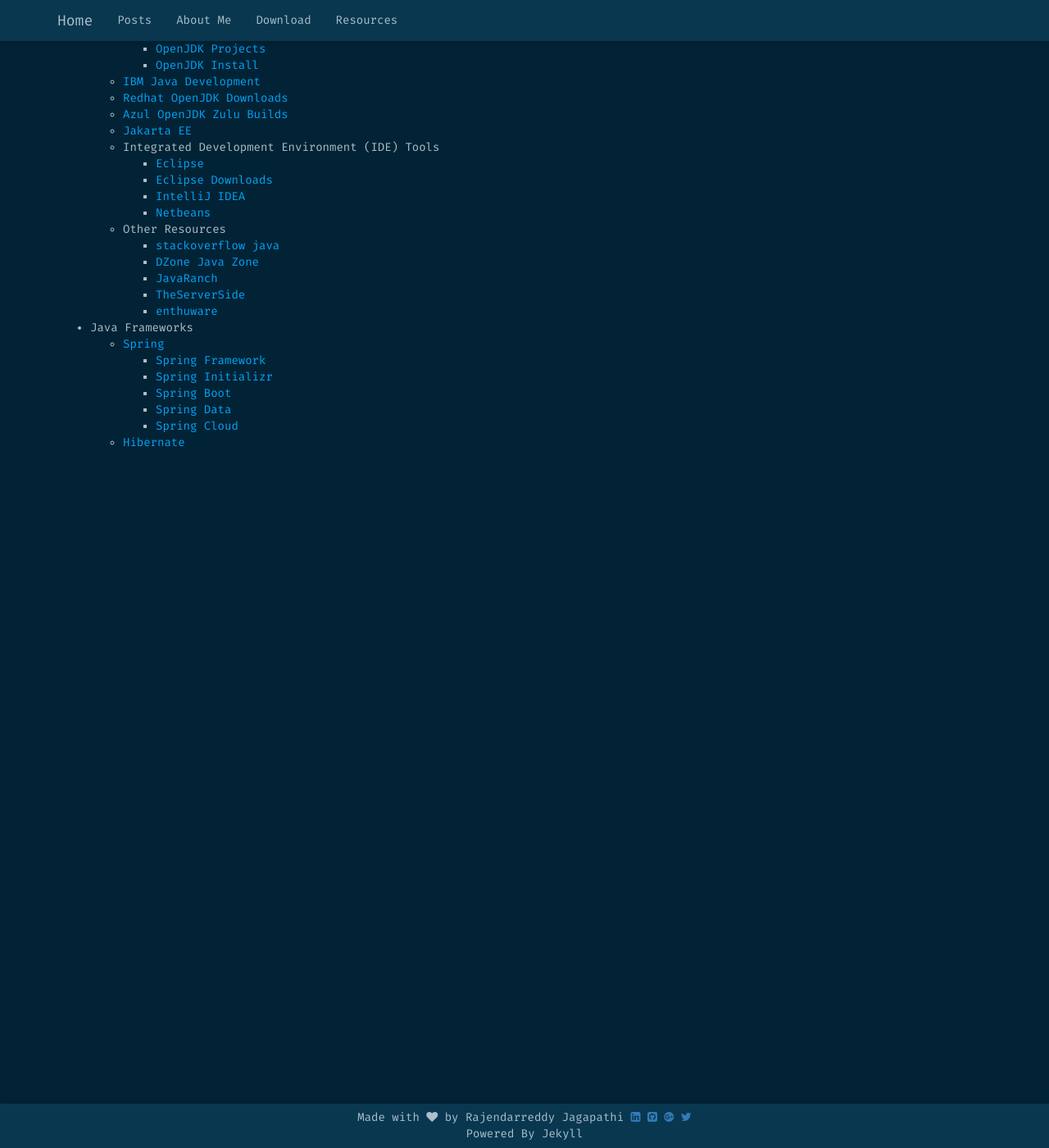
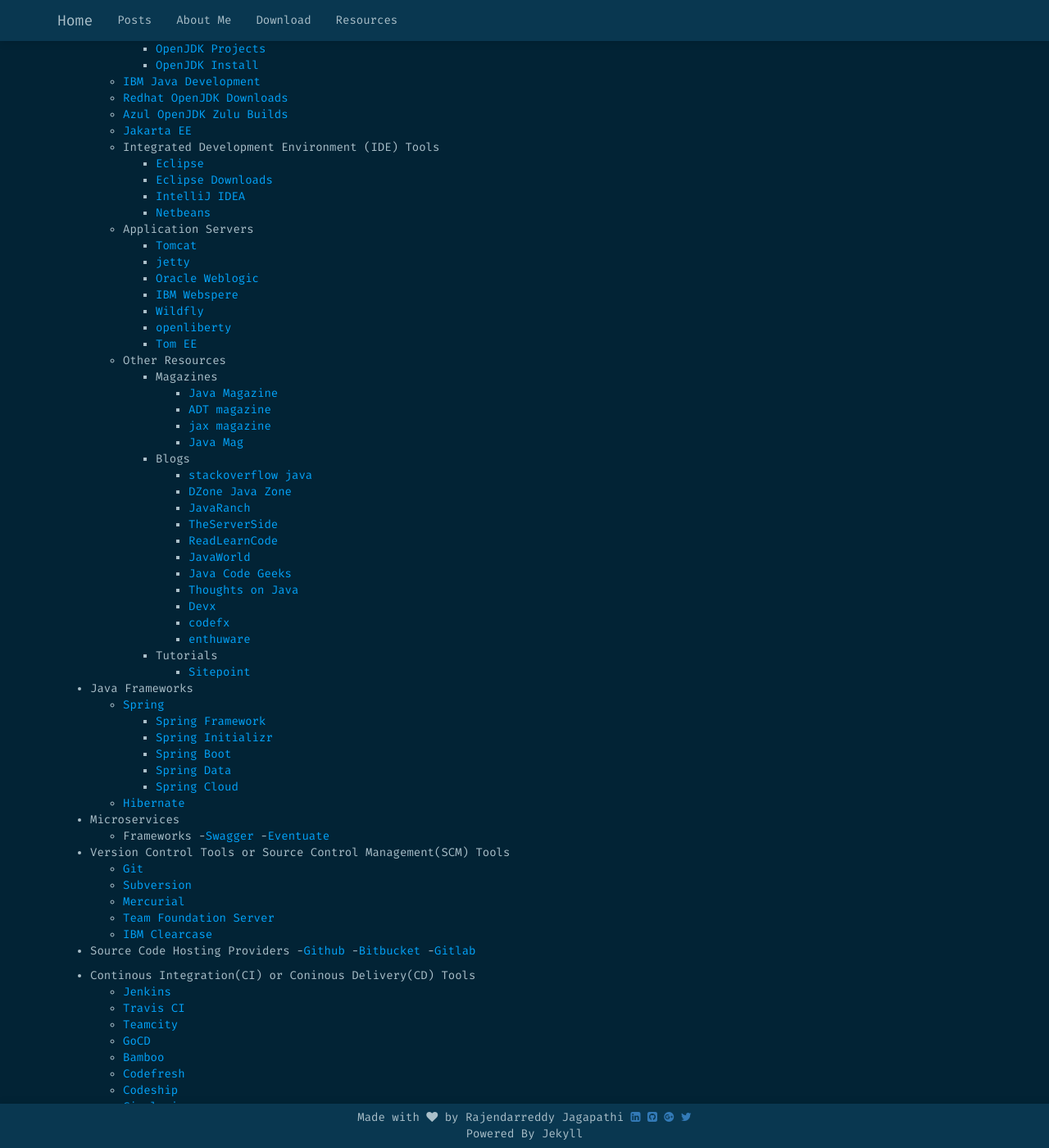
Before and after one commit to rajendarreddyj/development-journal, a Jekyll site: the page built from resources.md, in a window 1280 px wide and 1400 px high, scrolled down 563 px. Shown: the whole window at 82% size. Built offline with Jekyll 4.4.1, drawn with Linux system fonts in a browser that asks for light colours; nearby versions of some CDN libraries; some web fonts are replaced.

Commit message:
Update resources.md

```diff
--- a/resources.md
+++ b/resources.md
@@ -32,12 +32,34 @@ permalink: /resources/
     - [Eclipse Downloads](http://www.eclipse.org/downloads/packages/)
     - [IntelliJ IDEA](https://www.jetbrains.com/idea/)
     - [Netbeans](https://netbeans.apache.org/)
+  - Application Servers
+    - [Tomcat](http://tomcat.apache.org/)
+    - [jetty](https://www.eclipse.org/jetty/)
+    - [Oracle Weblogic](https://www.oracle.com/middleware/technologies/weblogic.html)
+    - [IBM Webspere](https://www.ibm.com/cloud/websphere-application-platform)
+    - [Wildfly](http://www.wildfly.org/)
+    - [openliberty](https://openliberty.io/)
+    - [Tom EE](http://tomee.apache.org/index.html)
   - Other Resources
-    - [stackoverflow java](https://stackoverflow.com/tags/java)
-    - [DZone Java Zone](https://dzone.com/java-jdk-development-tutorials-tools-news)
-    - [JavaRanch](https://javaranch.com/)
-    - [TheServerSide](https://www.theserverside.com/)
-    - [enthuware](http://www.enthuware.com)
+    - Magazines
+      - [Java Magazine](http://www.javamagazine.mozaicreader.com)
+      - [ADT magazine](https://adtmag.com)
+      - [jax magazine](https://jaxenter.com/jax-magazine)
+      - [Java Mag](http://javamag.org/)
+    - Blogs
+      - [stackoverflow java](https://stackoverflow.com/tags/java)
+      - [DZone Java Zone](https://dzone.com/java-jdk-development-tutorials-tools-news)
+      - [JavaRanch](https://javaranch.com/)
+      - [TheServerSide](https://www.theserverside.com/)
+      - [ReadLearnCode](https://readlearncode.com/)
+      - [JavaWorld](https://www.javaworld.com/)
+      - [Java Code Geeks](https://www.javacodegeeks.com/)
+      - [Thoughts on Java](https://www.thoughts-on-java.org/blog/)
+      - [Devx](http://www.devx.com/)
+      - [codefx](https://blog.codefx.org/)
+      - [enthuware](http://www.enthuware.com)
+    - Tutorials
+      - [Sitepoint](https://www.sitepoint.com/)
 
 - Java Frameworks
   - [Spring](https://spring.io/)
@@ -47,3 +69,31 @@ permalink: /resources/
     - [Spring Data](https://spring.io/projects/spring-data)
     - [Spring Cloud](https://projects.spring.io/spring-cloud/)
   - [Hibernate](http://hibernate.org/)
+
+- Microservices
+  - Frameworks
+    -[Swagger](https://swagger.io/)
+    -[Eventuate](http://eventuate.io/)
+
+- Version Control Tools or Source Control Management(SCM) Tools
+  - [Git](https://git-scm.com/)
+  - [Subversion](https://subversion.apache.org/)
+  - [Mercurial](https://www.mercurial-scm.org/)
+  - [Team Foundation Server](https://visualstudio.microsoft.com/tfs/)
+  - [IBM Clearcase](https://www.ibm.com/us-en/marketplace/rational-clearcase)
+
+- Source Code Hosting Providers
+  -[Github](https://github.com/)
+  -[Bitbucket](https://bitbucket.org/)
+  -[Gitlab](https://gitlab.com/)
+
+- Continous Integration(CI) or Coninous Delivery(CD) Tools
+  - [Jenkins](https://jenkins.io/)
+  - [Travis CI](https://travis-ci.org/)
+  - [Teamcity](https://www.jetbrains.com/teamcity)
+  - [GoCD](https://www.gocd.org/)
+  - [Bamboo](https://www.atlassian.com/software/bamboo)
+  - [Codefresh](https://codefresh.io/)
+  - [Codeship](https://codeship.com/)
+  - [Circleci](https://circleci.com/)
+  - [Gitlab CI](https://about.gitlab.com/product/ci/)
```
